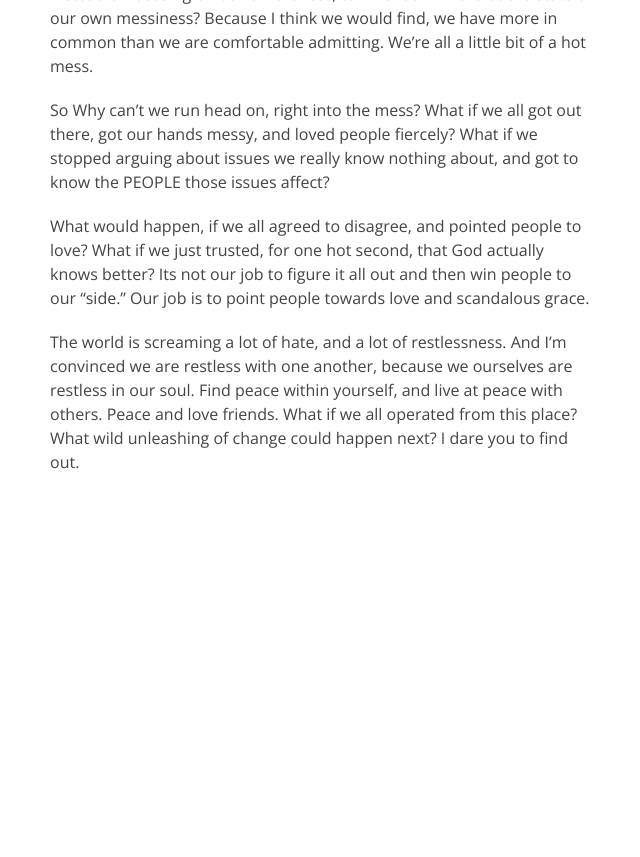
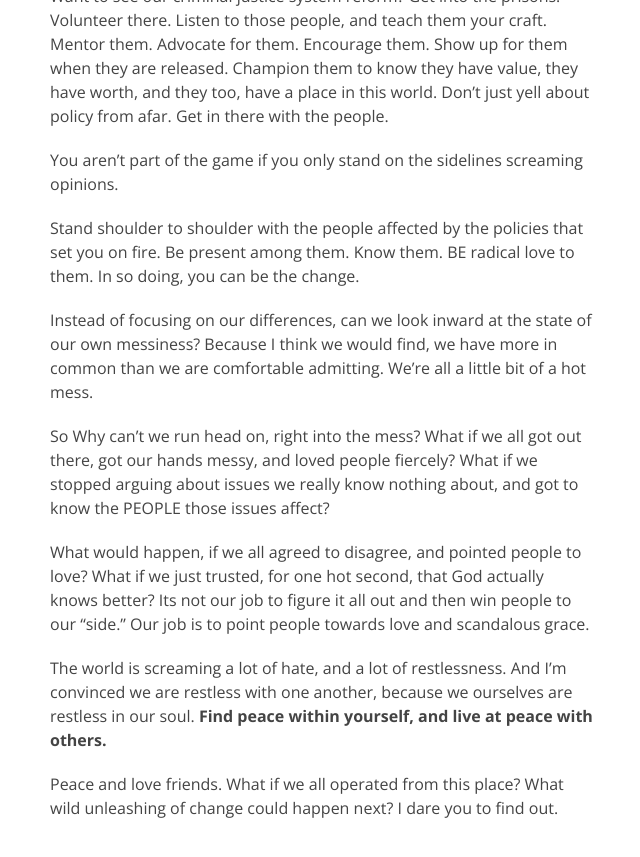
Before and after one commit to dreger/thelivingwell.co, a Jekyll site: the page built from _posts/be/2016-10-31-peace.and.love.md, in a window 1280 px wide and 900 px high, scrolled down 1517 px. Shown: the top 857 px of the window, without its empty margins (425-1065 px from the left). Built offline with Jekyll 4.4.1, drawn with Linux system fonts in a browser that asks for light colours; before the commit the page ends 2071 px from its top, so only the background shows below that; some of the changed text lies outside the part shown.

```diff
--- a/_posts/be/2016-10-31-live.at.peace.md
+++ b/_posts/be/2016-10-31-peace.and.love.md
@@ -8,7 +15,7 @@ I hear people speaking angrily about their views on LGBT rights, not having one
 
 I hear men condemning women who have had an abortion and white people saying racism isn't really an issue.
 
-Mostly, I hear passionate words about policies, and not about the actual people these policies affect.
+Mostly, I hear passionate words about policies, **and not about the actual people these policies affect.**
 
 Because It's easy, when the way you see the world is "them" and "us," to not have compassion for the other. It's easy, when you can't name a single soul within that marginalized group. And it certainly is less messy, to stay on the sideline.
 
@@ -30,5 +37,6 @@ So Why can't we run head on, right into the mess? What if we all got out there,
 
 What would happen, if we all agreed to disagree, and pointed people to love? What if we just trusted, for one hot second, that God actually knows better? Its not our job to figure it all out and then win people to our "side." Our job is to point people towards love and scandalous grace.
 
-The world is screaming a lot of hate, and a lot of restlessness. And I'm convinced we are restless with one another, because we ourselves are restless in our soul. Find peace within yourself, and live at peace with others.
+The world is screaming a lot of hate, and a lot of restlessness. And I'm convinced we are restless with one another, because we ourselves are restless in our soul. **Find peace within yourself, and live at peace with others.**
+
 Peace and love friends. What if we all operated from this place? What wild unleashing of change could happen next? I dare you to find out.
```
Also changed, not shown: other parts of _posts/be/2016-10-31-peace.and.love.md (+7 -0 lines).
